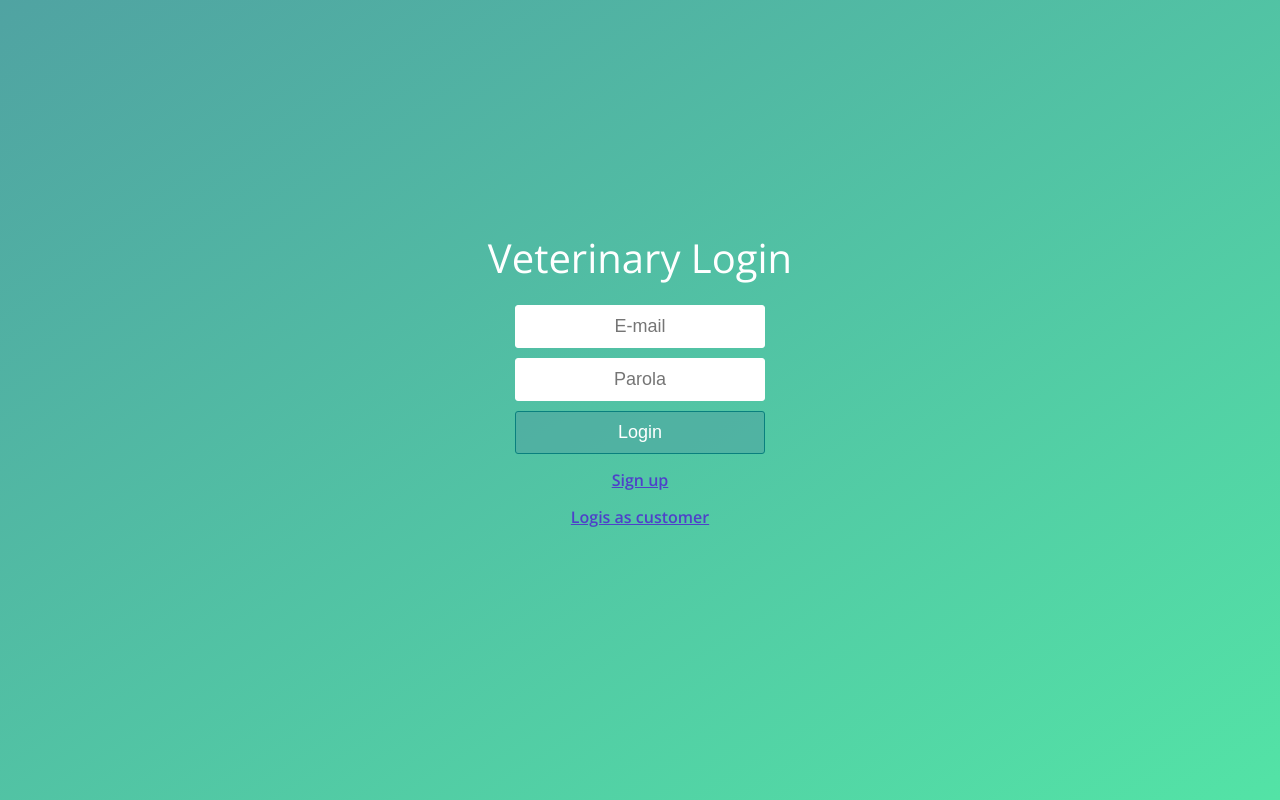
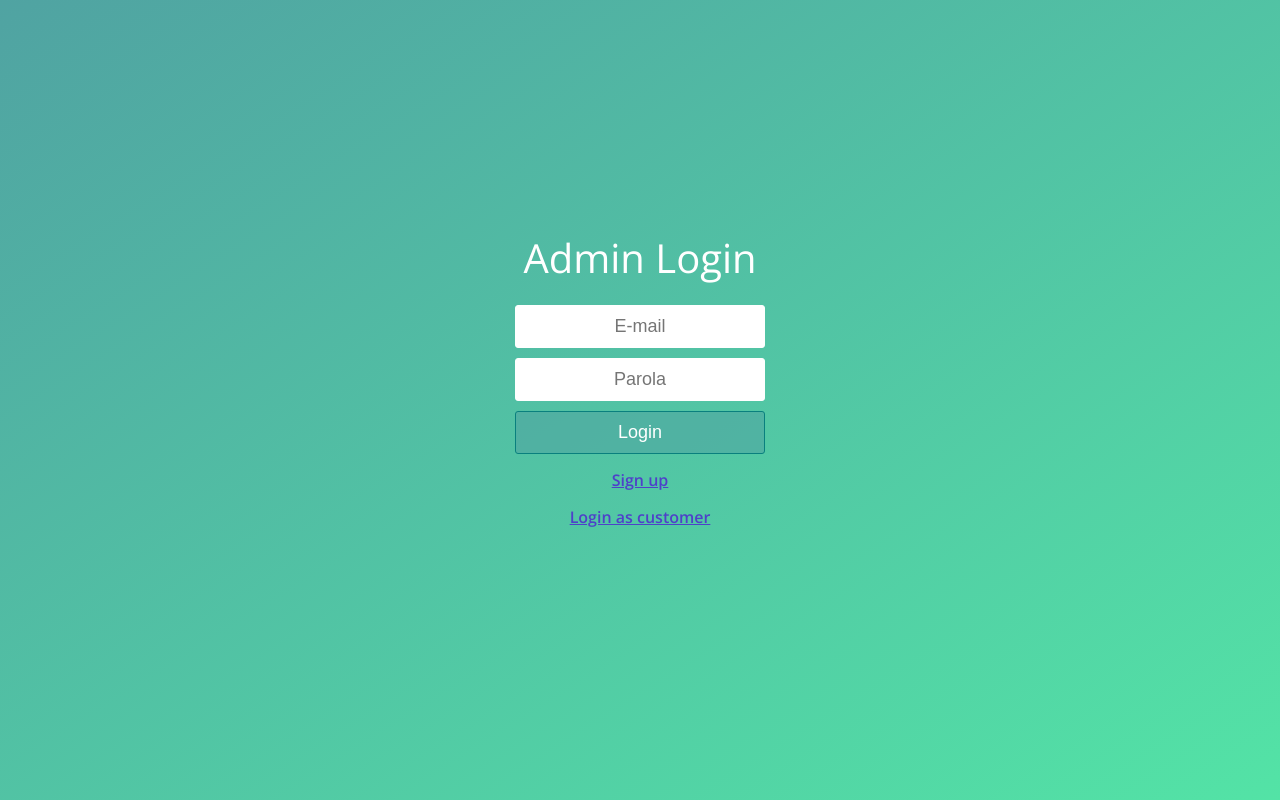
Before and after one commit to hasanelmaci/veterinary-management-app, a React (Create React App) app in the folder client/: page /login in a window 1280 px wide. Built offline with nearby package versions, Linux system fonts and the light colour scheme; no server answers.

Commit message:
minor fix and add readme

```diff
--- a/client/src/components/Login/LoginForm.js
+++ b/client/src/components/Login/LoginForm.js
@@ -42,7 +42,7 @@ const LoginForm = (props) => {
   return (
     <div className="login-container">
       <div className="login">
-        <h1>Veterinary Login</h1>
+        <h1>Admin Login</h1>
 
         <form onSubmit={onSubmit}>
           <div>
@@ -54,7 +54,7 @@ const LoginForm = (props) => {
           <div className="login__bottom">
             <button>Login</button>
             <Link to="/register">Sign up</Link>
-            <Link to="/customerlogin">Logis as customer</Link>
+            <Link to="/customerlogin">Login as customer</Link>
           </div>
         </form>
         {isValid === false && <p>Invalid username or password</p>}
--- a/client/src/components/Pet/PetList.js
+++ b/client/src/components/Pet/PetList.js
@@ -6,7 +6,7 @@ function PetList({ petList }) {
       <h2>Pets</h2>
       <div className="pet-list">
         {petList.length === 0 ? (
-          <h1 style={{ textAlign: "center", marginTop: "50px" }}>Pet is not found</h1>
+          <h1 style={{ textAlign: "center", marginTop: "50px" }}>Pet is not found.</h1>
         ) : (
           petList.map((pet) => <PetCard key={pet._id} pet={pet} />)
         )}
--- a/client/src/components/Profile/Customers.js
+++ b/client/src/components/Profile/Customers.js
@@ -19,7 +19,7 @@ function Customers({ searchInput }) {
   return (
     <>
       {customerList.length === 0 ? (
-        <h2 style={{ textAlign: "center", marginTop: "30px" }}>Customers are not found</h2>
+        <h2 style={{ textAlign: "center", marginTop: "30px" }}>Customers are not found.</h2>
       ) : (
         <div className="customer-table-container">
           <table className="customer-table">
--- a/client/src/components/Register/RegisterForm.js
+++ b/client/src/components/Register/RegisterForm.js
@@ -79,7 +79,7 @@ const RegisterForm = (props) => {
         </form>
 
         {isMatched === false ? (
-          <p>Passwords do not match. Please again</p>
+          <p>Passwords do not match. Please try again.</p>
         ) : (
           isValid === false && <p>This e-mail is already used.</p>
         )}
--- a/client/src/pages/UpdatePet.js
+++ b/client/src/pages/UpdatePet.js
@@ -51,7 +51,7 @@ function UpdatePet(props) {
 
         {message && (
           <p>
-            Informations has been updated. <Link to={`/customers/${id}/${petid}`}> Turn back to profile.</Link>
+            Informations have been updated. <Link to={`/customers/${id}/${petid}`}> Turn back to profile.</Link>
           </p>
         )}
       </div>
```
Also changed, not shown: 1 other file (tests, documents, lock files or other folders).
